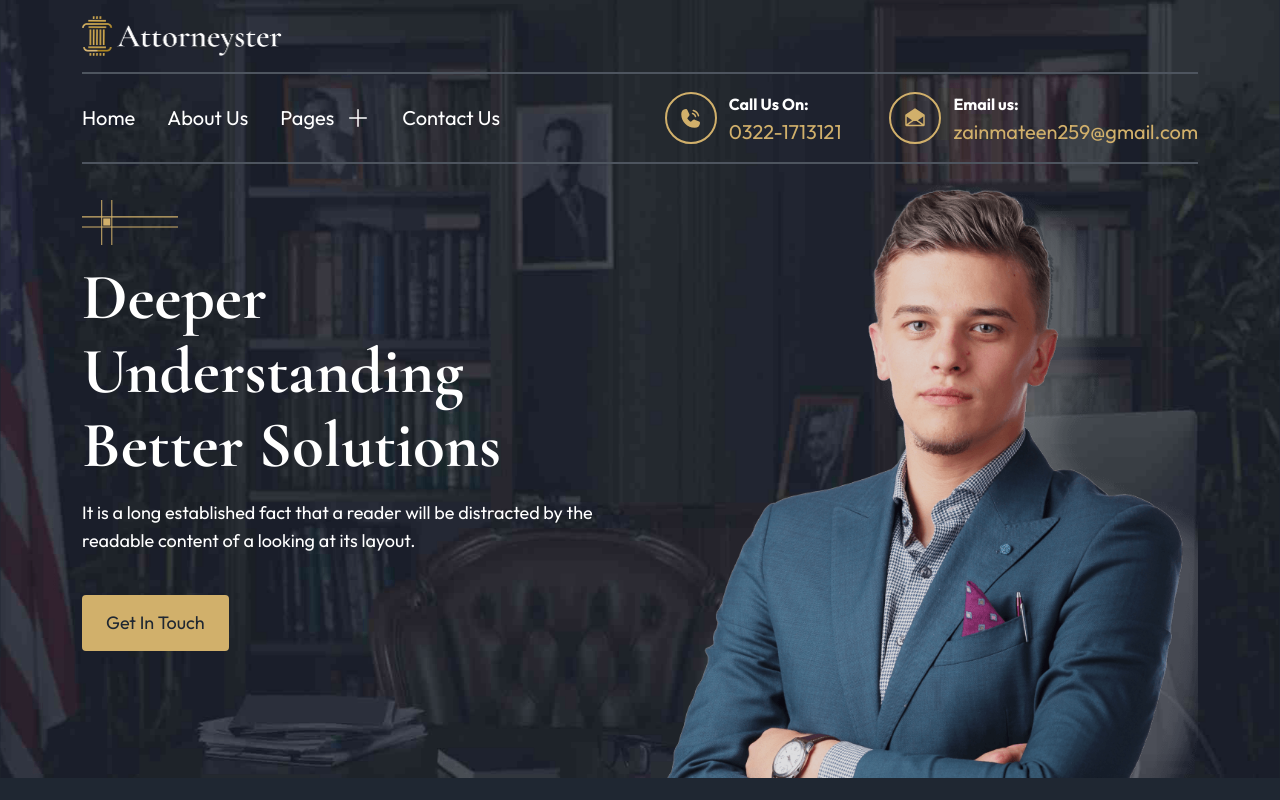
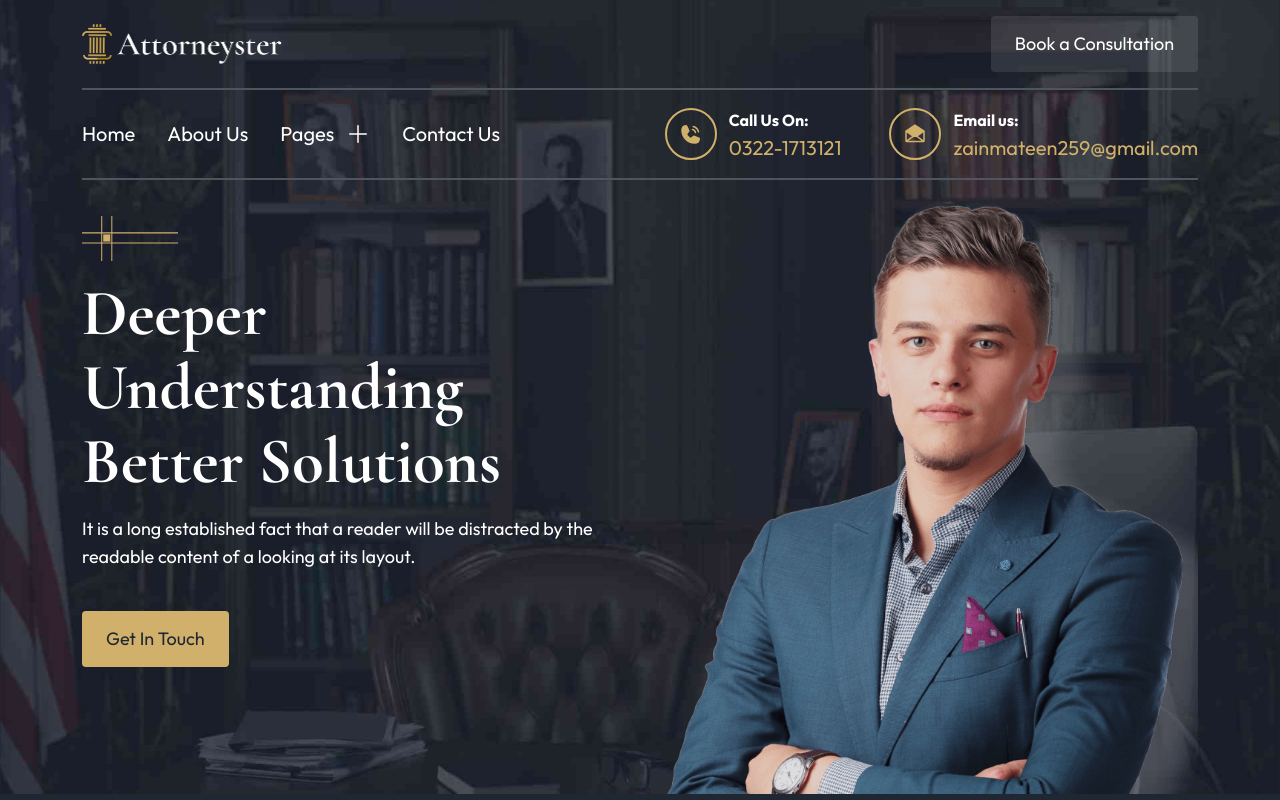
Before and after one commit to zain-mateen/Attorneyster-Pakistan, a React (Create React App) app: page / in a window 1280 px wide. Shown: the top 800 px of the page. Built offline with nearby package versions, Linux system fonts and the light colour scheme.

Commit message:
Header Button added

```diff
--- a/src/components/Header/Header.js
+++ b/src/components/Header/Header.js
@@ -186,6 +186,14 @@ const Header = () => {
                                 </Offcanvas.Body>
                             </Offcanvas>
                         </div>
+                        <div className='action_otr'>
+                            <Link className='explore_otr' to='/contact'>
+                                <ThemeBtn
+                                    ButtonClass="primary_btn"
+                                    ButtonText="Book a Consultation"
+                                />
+                            </Link>
+                        </div>
                     </div>
                 </div>
             </div>
```
